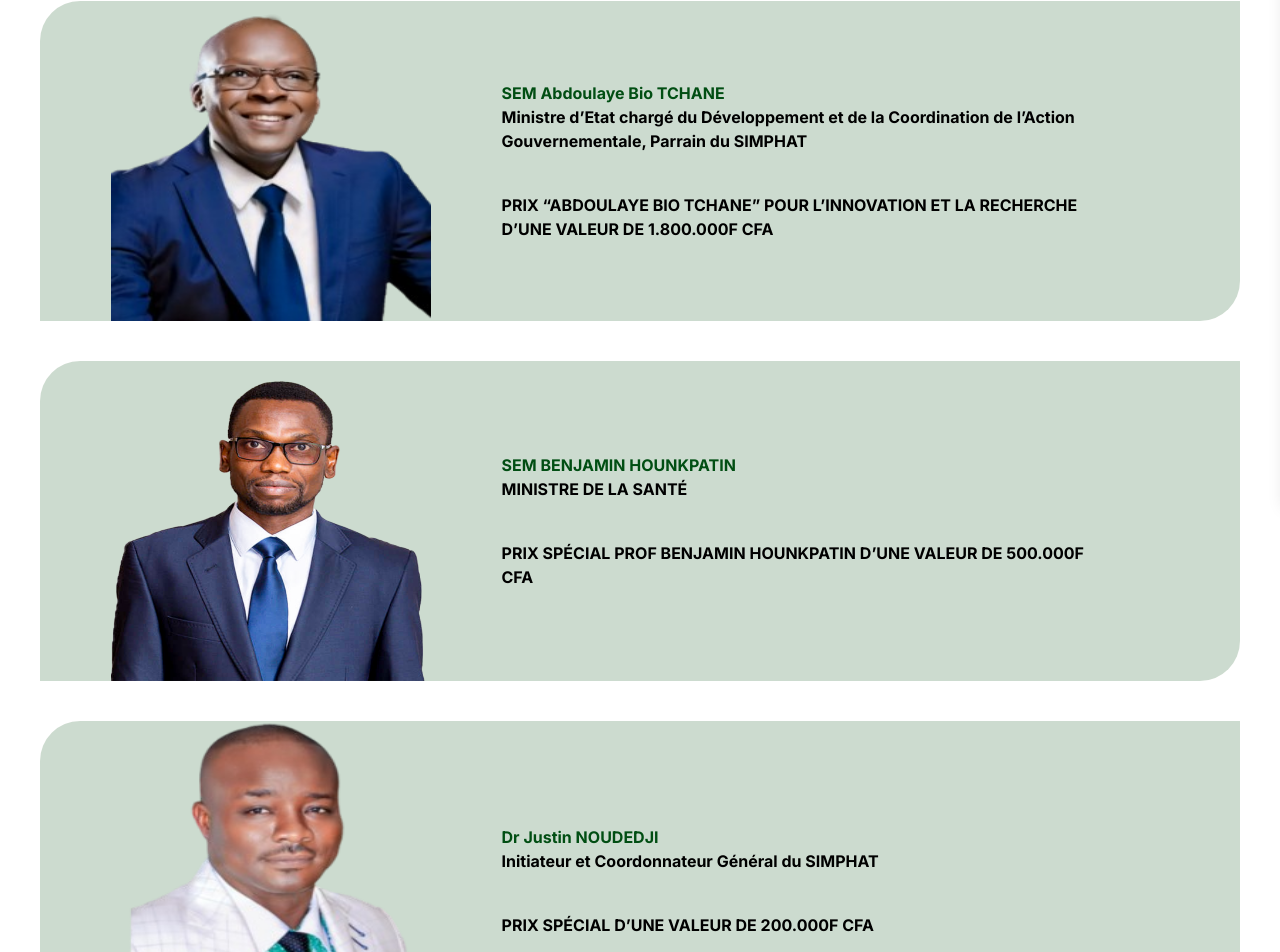
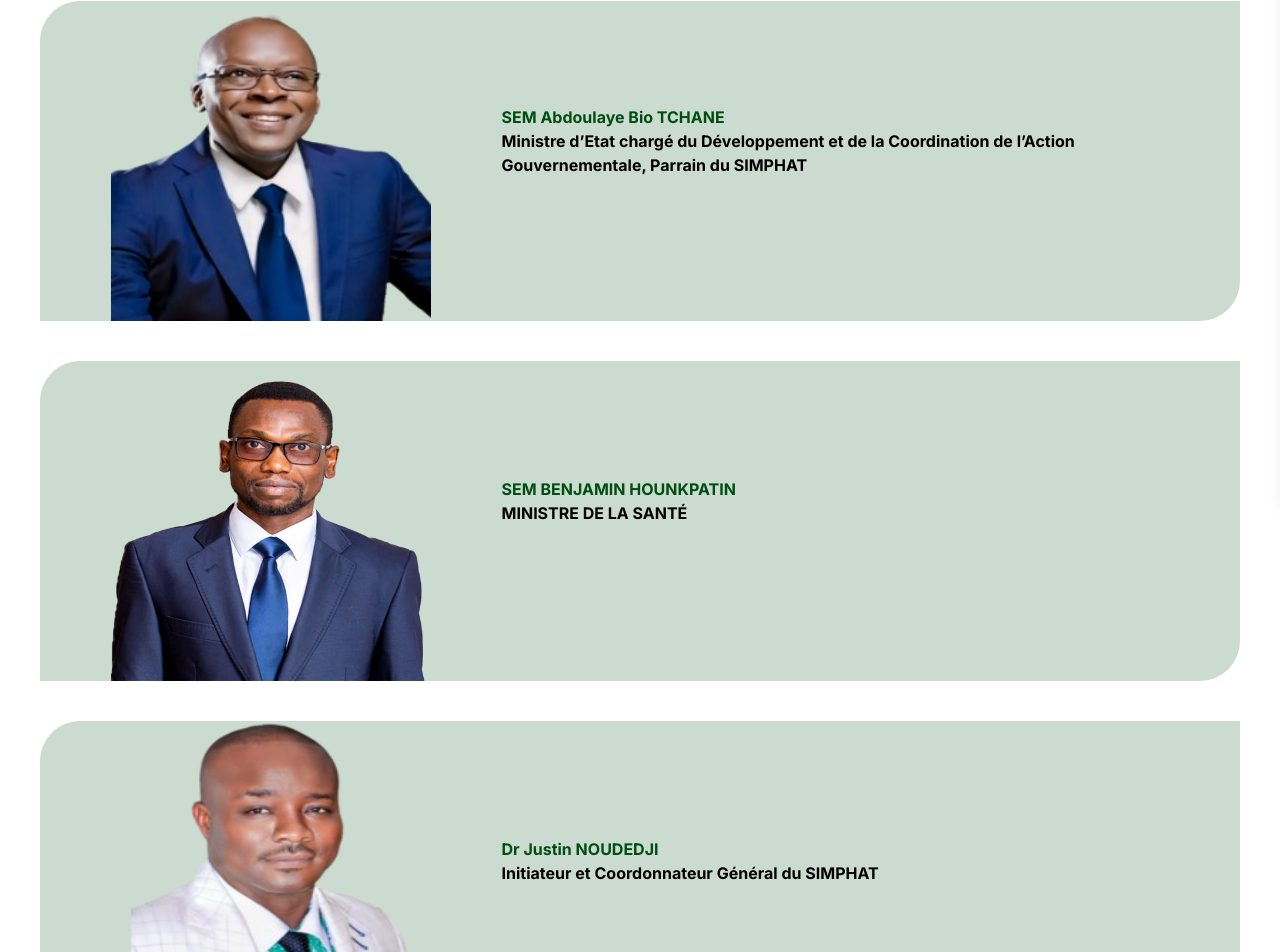
Before and after one commit to ALLAGBE1/simphat-front, a React (Vite) app: page /honoraryCommittee in a window 1280 px wide. Shown: the part 299-1251 px from the top of the page. Built offline with nearby package versions, Linux system fonts and the light colour scheme.

Commit message:
Update Price Honarary Committee

```diff
--- a/src/components/HonoraryCommittee/HonoraryCommittee.jsx
+++ b/src/components/HonoraryCommittee/HonoraryCommittee.jsx
@@ -32,11 +32,11 @@
                                 </p>
                             </div>
 
-                            <div className="">
+                            {/* <div className="">
                                 <p className="text-customBlack">
                                     PRIX “ABDOULAYE BIO TCHANE” POUR L’INNOVATION ET LA RECHERCHE D’UNE VALEUR DE 1.800.000F CFA
                                 </p>
-                            </div>
+                            </div> */}
 
                         </div>
                     </div>
@@ -59,11 +59,11 @@
                                 </p>
                             </div>
 
-                            <div className="">
+                            {/* <div className="">
                                 <p className="text-customBlack">
                                     PRIX SPÉCIAL PROF BENJAMIN HOUNKPATIN D’UNE VALEUR DE 500.000F CFA
                                 </p>
-                            </div>
+                            </div> */}
 
                         </div>
                     </div>
@@ -86,11 +86,11 @@
                                 </p>
                             </div>
 
-                            <div className="">
+                            {/* <div className="">
                                 <p className="text-customBlack">
                                     PRIX SPÉCIAL D’UNE VALEUR DE 200.000F CFA
                                 </p>
-                            </div>
+                            </div> */}
 
                         </div>
                     </div>
```
